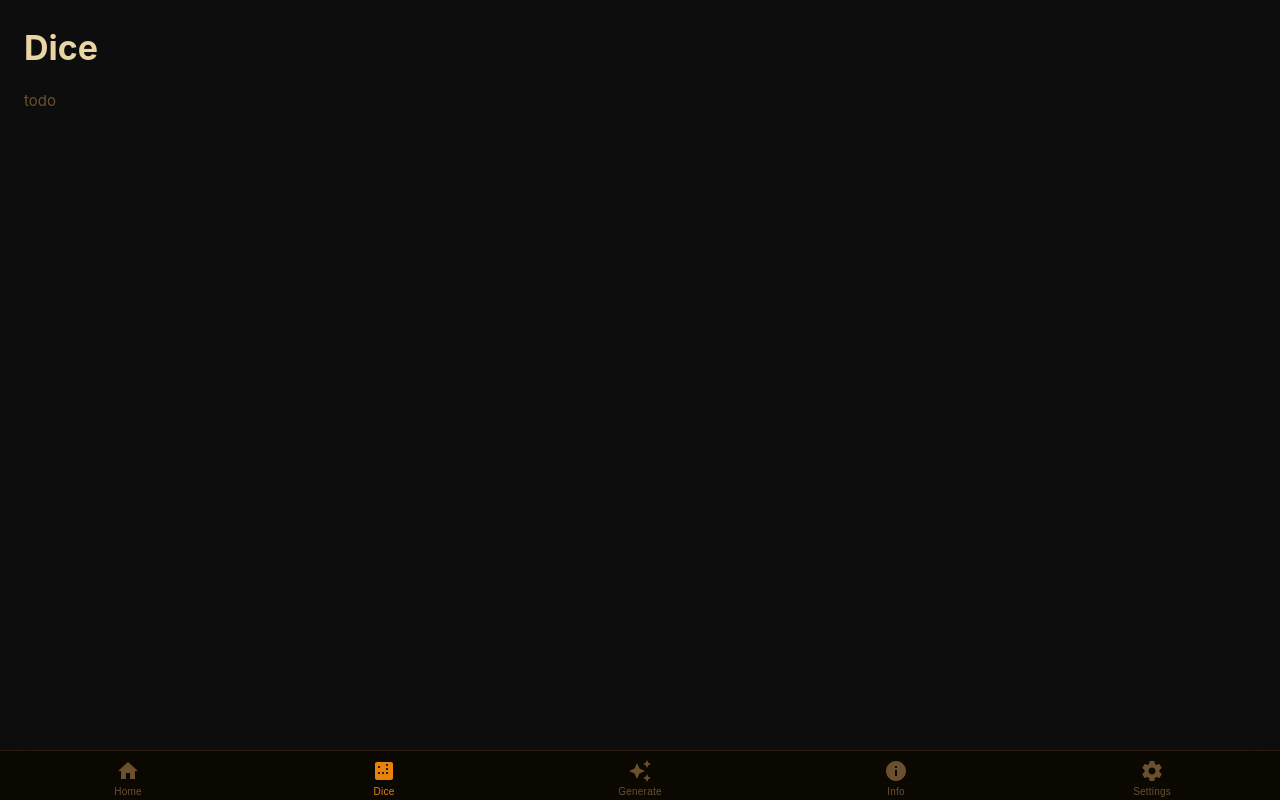
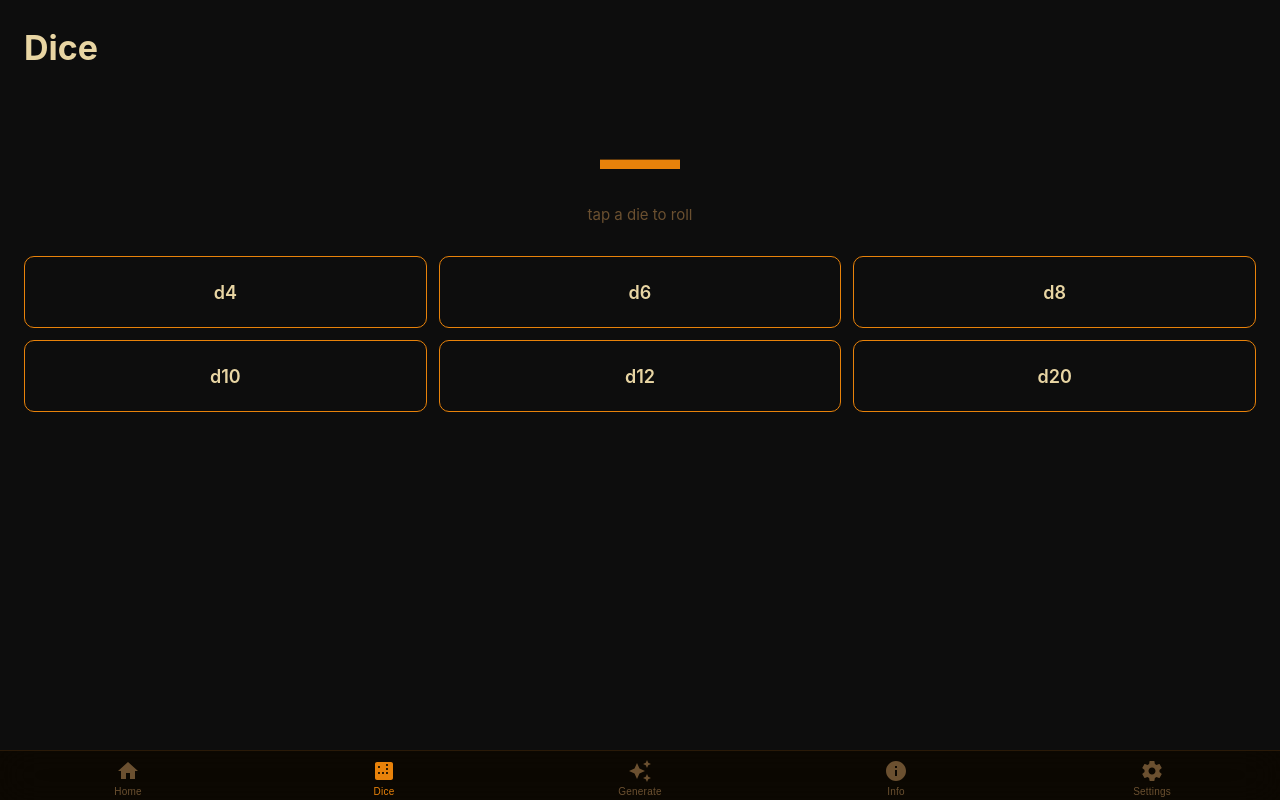
Before and after one commit to BrandonDevMn/ShadowDarkTools, a website with bundled scripts: page app/index.html in a window 1280 px wide. Both pictures are taken after a click on the tab "Dice". Built offline with nearby package versions, Linux system fonts and the light colour scheme.

Commit message:
feat: build out Dice tab with d4/d6/d8/d10/d12/d20 roller
Rolling logic lives in dice-roller.js (pure, no DOM) so it can be
tested without mocking the browser. dice-page.js renders a large result
display above a 3x2 button grid — result updates in place on each tap.

Buttons are 72px tall (well above the 44px iOS touch-target floor) and
use the amber accent border/active-tint to stay on theme.

Co-Authored-By: Claude Sonnet 4.6 <noreply@anthropic.com>

```diff
--- a/app/css/app.css
+++ b/app/css/app.css
@@ -113,6 +113,68 @@ body {
   line-height: 1.15;
 }
 
+/* ─── Dice page ──────────────────────────────────────────────────────────── */
+
+.dice-result {
+  display: flex;
+  flex-direction: column;
+  align-items: center;
+
+  /* Vertical breathing room between the title and the button grid */
+  padding: 1.75rem 0 2rem;
+}
+
+.dice-result__value {
+  /* Large enough to read at a glance across a table */
+  font-size: 5rem;
+  font-weight: 700;
+  line-height: 1;
+  color: var(--color-accent);
+}
+
+.dice-result__label {
+  margin-top: 0.375rem;
+  font-size: 0.9375rem;
+  color: var(--color-text-muted);
+}
+
+.dice-grid {
+  /* Three columns fill the page width evenly */
+  display: grid;
+  grid-template-columns: repeat(3, 1fr);
+  gap: 0.75rem;
+  width: 100%;
+}
+
+.dice-button {
+  display: flex;
+  align-items: center;
+  justify-content: center;
+
+  /* 72px exceeds the 44px iOS minimum touch target while looking chunky
+     enough to feel like a physical die on a dark table */
+  min-height: 72px;
+  padding: 0.75rem;
+
+  border: 1px solid var(--color-accent);
+  border-radius: 10px;
+  background: transparent;
+
+  color: var(--color-text);
+  font-size: 1.125rem;
+  font-weight: 600;
+  font-family: inherit;
+
+  cursor: pointer;
+
+  /* Slight warm tint on press to confirm the tap registered */
+  transition: background-color 0.08s ease;
+}
+
+.dice-button:active {
+  background-color: rgba(232, 130, 10, 0.15);
+}
+
 /* ─── Placeholder (todo) text ────────────────────────────────────────────── */
 
 .page-placeholder {
--- a/app/js/dice-page.js
+++ b/app/js/dice-page.js
@@ -1,5 +1,13 @@
+import { rollDie, DICE_TYPES } from './dice-roller.js';
+
 /**
- * Renders the Dice tab content into the given container.
+ * Renders the Dice tab into the given container.
+ *
+ * Layout (top to bottom):
+ *   • Large page title
+ *   • Result display — shows the rolled number and which die was used,
+ *     or a prompt before the first roll
+ *   • 3 × 2 grid of die buttons (d4 through d20)
  *
  * Returns true on success, false if container is not a valid Element.
  *
@@ -16,10 +24,46 @@ export function renderDicePage(container) {
   title.textContent = 'Dice';
   container.appendChild(title);
 
-  const placeholder = document.createElement('p');
-  placeholder.className = 'page-placeholder';
-  placeholder.textContent = 'todo';
-  container.appendChild(placeholder);
+  // ── Result display ────────────────────────────────────────────────────
 
+  const resultArea = document.createElement('div');
+  resultArea.className = 'dice-result';
+
+  // Large number — starts as an em-dash until the first roll
+  const resultValue = document.createElement('span');
+  resultValue.className = 'dice-result__value';
+  resultValue.textContent = '—';
+
+  // Smaller label — names the die after rolling, or shows a prompt
+  const resultLabel = document.createElement('span');
+  resultLabel.className = 'dice-result__label';
+  resultLabel.textContent = 'tap a die to roll';
+
+  resultArea.appendChild(resultValue);
+  resultArea.appendChild(resultLabel);
+  container.appendChild(resultArea);
+
+  // ── Dice button grid ──────────────────────────────────────────────────
+
+  const grid = document.createElement('div');
+  grid.className = 'dice-grid';
+
+  DICE_TYPES.forEach((sides) => {
+    const button = document.createElement('button');
+    button.className = 'dice-button';
+    button.type = 'button';
+    button.textContent = `d${sides}`;
+    button.dataset.sides = String(sides);
+
+    button.addEventListener('click', () => {
+      const roll = rollDie(sides);
+      resultValue.textContent = String(roll);
+      resultLabel.textContent = `d${sides}`;
+    });
+
+    grid.appendChild(button);
+  });
+
+  container.appendChild(grid);
   return true;
 }
--- /dev/null
+++ b/app/js/dice-roller.js
@@ -0,0 +1,17 @@
+// The six standard Shadowdark dice in ascending order.
+// dice-page.js iterates this to build the button grid — adding a new die
+// only requires adding its face count here.
+export const DICE_TYPES = [4, 6, 8, 10, 12, 20];
+
+/**
+ * Returns a random integer in [1, sides] — simulates a single die roll.
+ *
+ * Uses Math.random() which is not cryptographically secure, but is
+ * perfectly adequate for a tabletop dice roller.
+ *
+ * @param {number} sides - Number of faces on the die (e.g. 20 for a d20).
+ * @returns {number} An integer from 1 to sides inclusive.
+ */
+export function rollDie(sides) {
+  return Math.floor(Math.random() * sides) + 1;
+}
--- a/app/service-worker.js
+++ b/app/service-worker.js
@@ -18,6 +18,7 @@ const APP_SHELL_FILES = [
   './js/app.js',
   './js/home-page.js',
   './js/dice-page.js',
+  './js/dice-roller.js',
   './js/generate-page.js',
   './js/info-page.js',
   './js/settings-page.js',
```
Also changed, not shown: tests/js/dice-page.test.js (+79 -6 lines), tests/js/dice-roller.test.js (added, +63 -0 lines).
